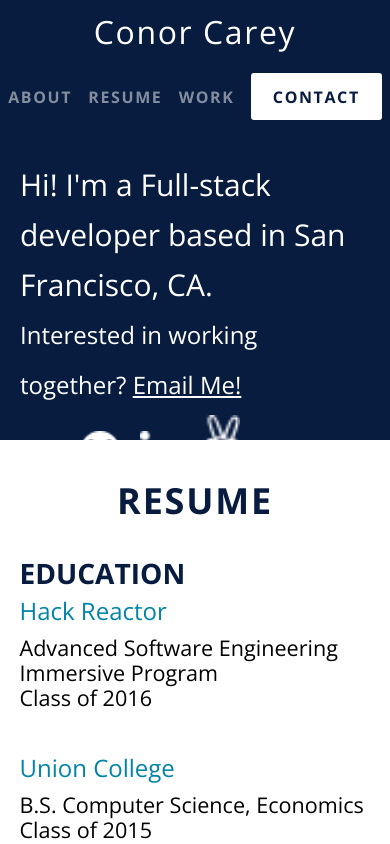
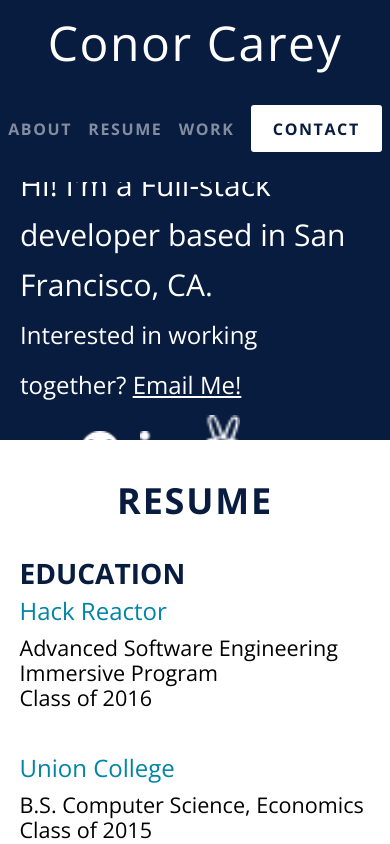
Before and after one commit to ccarey221/conorsportfolio, a React app: page / in a window 390 px wide. Shown: the top 844 px of the page. Built offline with nearby package versions, Linux system fonts and the light colour scheme.

Commit message:
mobile friendly design

```diff
--- a/src/Components/Header/header.css
+++ b/src/Components/Header/header.css
@@ -72,12 +72,15 @@ a {
   .chapters {
     width: 100%;
     padding-top: 20px;
+    padding-bottom: 10px;
     margin-bottom: 20px;
   }
 
   .name {
     width: 100%;
-    padding-top: 10px;
+    padding-top: 20px;
+    padding-bottom: 10px;
+    font-size: 3em;
   }
 }
 
```
